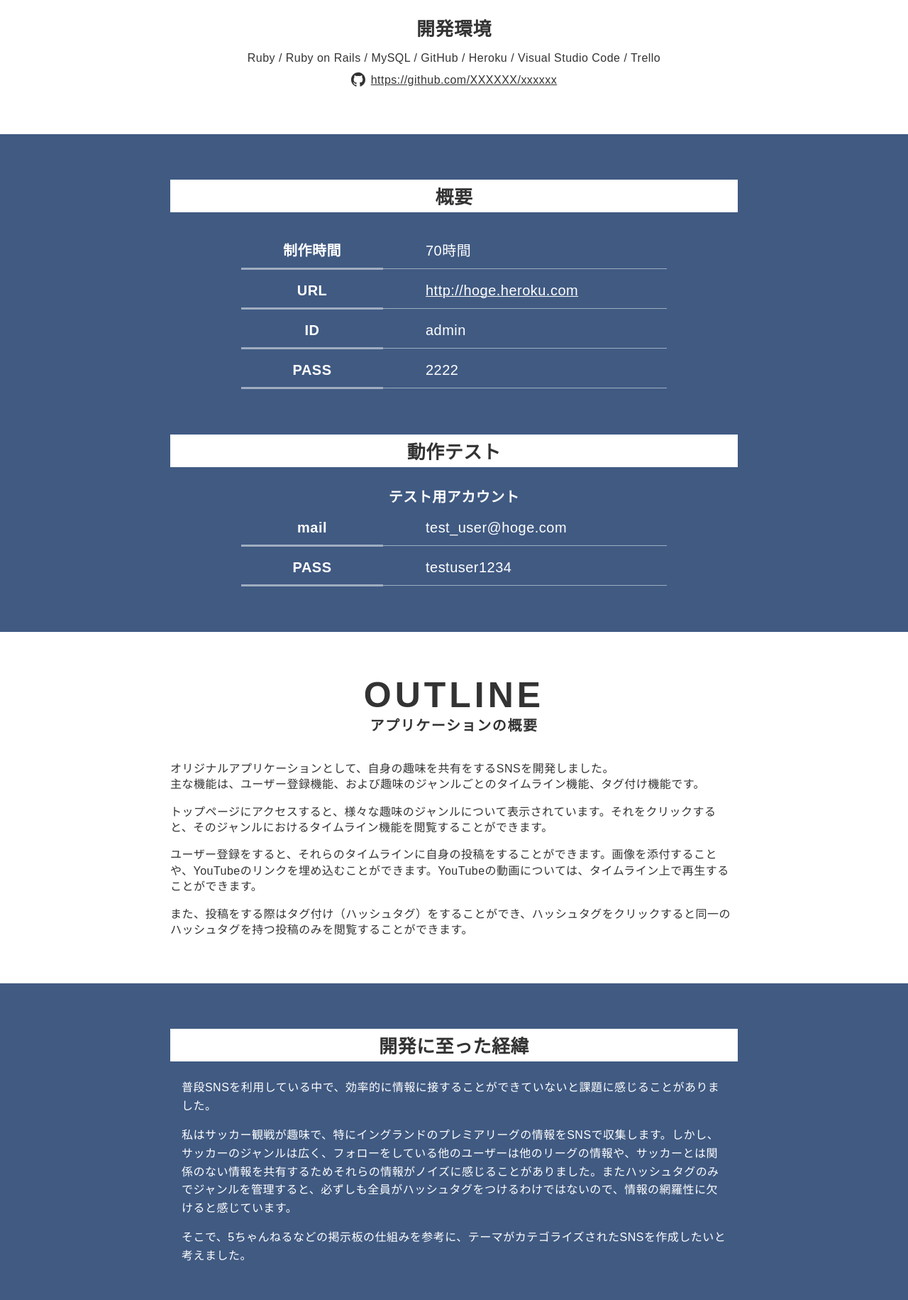
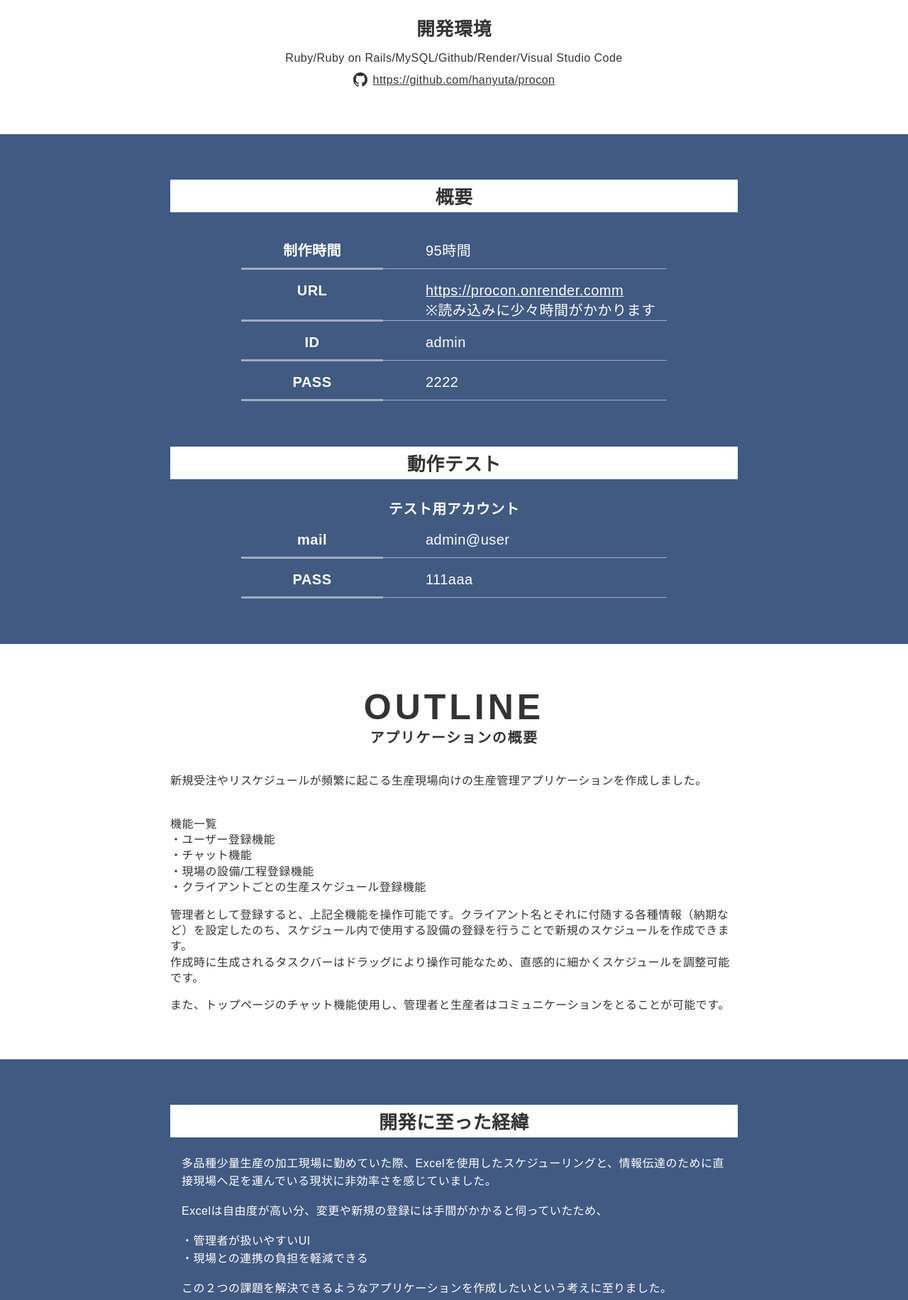
Before and after one commit to hanyuta/portfolio-site, a plain HTML site: page works/02.html in a window 1280 px wide. Shown: the part 611-2442 px from the top of the page at 71% size. Drawn offline with nearby package versions, Linux system fonts and the light colour scheme.

Commit message:
Update 02.html

```diff
--- a/works/02.html
+++ b/works/02.html
@@ -13,7 +13,7 @@
           <h1>
             <a href="../">
               <!-- 記載番号：1 -->
-              <span class="header__logo-title">Tech Taro</span>
+              <span class="header__logo-title">Taiga Hanyu</span>
               <span class="header__logo-sub">Portfolio</span>
             </a>
           </h1>
@@ -33,19 +33,19 @@
       <section class="p-work-firstview">
         <div class="section-inner">
           <!-- 記載番号：2（記載番号2は5行目にもあるので気をつけてください） -->
-          <h2>HOBCHA（趣味共有SNS）</h2>
+          <h2>ProCon(生産管理アプリケーション)</h2>
           <div class="p-work-firstview__pict obj-fit-img">
             <!-- images/02に配置した、オリジナルアプリの画像（PC版）のパスを記載する -->
             <img src="../images/work/02/pict-work02-firstview_pc.jpg" class="show-pc">
             <!-- images/02に配置した、オリジナルアプリの画像（SP版）のパスを記載する -->
-            <img src="../images/work/02/pict-work02-firstview_sp.jpg" class="show-sp">
+            <!-- <img src="../images/work/02/pict-work02-firstview_sp.jpg" class="show-sp"> -->
           </div>
           <div class="p-work-firstview__text-area">
             <h3 class="p-work-firstview__text-titile">開発環境</h3>
             <!-- 記載番号：3 -->
-            <p class="p-work-firstview__text">Ruby / Ruby on Rails / MySQL / GitHub / Heroku / Visual Studio Code / Trello</p>
+            <p class="p-work-firstview__text">Ruby/Ruby on Rails/MySQL/Github/Render/Visual Studio Code</p>
             <!-- 記載番号：4 -->
-            <p class="p-work-firstview__text-link"><a href="__URL__" target="_blank">https://github.com/XXXXXX/xxxxxx</a></p>
+            <p class="p-work-firstview__text-link"><a href="https://github.com/hanyuta/procon" target="_blank">https://github.com/hanyuta/procon</a></p>
           </div>
         </div>
       </section>
@@ -58,12 +58,12 @@
                 <tr>
                   <th>制作時間</th>
                   <!-- 記載番号：5 -->
-                  <td>70時間</td>
+                  <td>95時間</td>
                 </tr>
                 <tr>
                   <th>URL</th>
                   <!-- 記載番号：6 -->
-                  <td><a href="__URL__" target="_blank">http://hoge.heroku.com</a></td>
+                  <td><a href="https://procon.onrender.com" target="_blank">https://procon.onrender.comm</a><br>※読み込みに少々時間がかかります</td>
                 </tr>
                 <tr>
                   <th>ID</th>
@@ -84,12 +84,12 @@
                 <tr>
                   <th>mail</th>
                   <!-- 記載番号：9 -->
-                  <td>test_user@hoge.com</td>
+                  <td>admin@user</td>
                 </tr>
                 <tr>
                   <th>PASS</th>
                   <!-- 記載番号：10 -->
-                  <td>testuser1234</td>
+                  <td>111aaa</td>
                 </tr>
               </table>
             </li>
@@ -105,18 +105,27 @@
             <!-- 記載番号：11 -->
             <div class="p-work-outline__text">
               <p>
-                オリジナルアプリケーションとして、自身の趣味を共有をするSNSを開発しました。
-                <br>
-                主な機能は、ユーザー登録機能、および趣味のジャンルごとのタイムライン機能、タグ付け機能です。
+                新規受注やリスケジュールが頻繁に起こる生産現場向けの生産管理アプリケーションを作成しました。
               </p>
               <p>
-                トップページにアクセスすると、様々な趣味のジャンルについて表示されています。それをクリックすると、そのジャンルにおけるタイムライン機能を閲覧することができます。
+                <br>
+                機能一覧
+                <br>
+                ・ユーザー登録機能
+                <br>
+                ・チャット機能
+                <br>
+                ・現場の設備/工程登録機能
+                <br>
+                ・クライアントごとの生産スケジュール登録機能
               </p>
               <p>
-                ユーザー登録をすると、それらのタイムラインに自身の投稿をすることができます。画像を添付することや、YouTubeのリンクを埋め込むことができます。YouTubeの動画については、タイムライン上で再生することができます。
+                管理者として登録すると、上記全機能を操作可能です。クライアント名とそれに付随する各種情報（納期など）を設定したのち、スケジュール内で使用する設備の登録を行うことで新規のスケジュールを作成できます。
+                <br>
+                作成時に生成されるタスクバーはドラッグにより操作可能なため、直感的に細かくスケジュールを調整可能です。
               </p>
               <p>
-                また、投稿をする際はタグ付け（ハッシュタグ）をすることができ、ハッシュタグをクリックすると同一のハッシュタグを持つ投稿のみを閲覧することができます。
+                また、トップページのチャット機能使用し、管理者と生産者はコミュニケーションをとることが可能です。
               </p>
             </div>
           </div>
@@ -130,13 +139,18 @@
               <!-- 記載番号：12 -->
               <div class="p-work-about__item-block">
                 <p>
-                  普段SNSを利用している中で、効率的に情報に接することができていないと課題に感じることがありました。
+                  多品種少量生産の加工現場に勤めていた際、Excelを使用したスケジューリングと、情報伝達のために直接現場へ足を運んでいる現状に非効率さを感じていました。
                 </p>
                 <p>
-                  私はサッカー観戦が趣味で、特にイングランドのプレミアリーグの情報をSNSで収集します。しかし、サッカーのジャンルは広く、フォローをしている他のユーザーは他のリーグの情報や、サッカーとは関係のない情報を共有するためそれらの情報がノイズに感じることがありました。またハッシュタグのみでジャンルを管理すると、必ずしも全員がハッシュタグをつけるわけではないので、情報の網羅性に欠けると感じています。
+                  Excelは自由度が高い分、変更や新規の登録には手間がかかると伺っていたため、
                 </p>
                 <p>
-                  そこで、5ちゃんねるなどの掲示板の仕組みを参考に、テーマがカテゴライズされたSNSを作成したいと考えました。
+                  ・管理者が扱いやすいUI
+                  <br>
+                  ・現場との連携の負担を軽減できる
+                </p>
+                <p>
+                  この２つの課題を解決できるようなアプリケーションを作成したいという考えに至りました。
                 </p>
               </div>
             </li>
@@ -150,13 +164,10 @@
                 <!-- 記載番号：13 -->
                 <div class="p-work-about__item-block-text">
                   <p>
-                    1つ目が本アプリケーションのポイントである趣味ジャンルのカテゴライズ機能です。カテゴリー管理にはancestryというRuby gemを用い、複数改装で管理できるようにしました。また、カテゴリーを各々が作成できる機能を設けました。しかし、これにはある課題が生じ、現在は機能を取り外しています。詳細は後述します。
+                    1.チャット機能をフローティングウィンドウで実装...スケジュールを確認しつつやり取りを行う必要があるとかが得たため、チャット画面をフローティングウィンドウにて実装しました。
                   </p>
                   <p>
-                    2つ目がタイムラインのUIです。スマートフォンブラウザでの利用を考え、「スマホで見やすい」「スマホでタップしやすい」をテーマにマークアップを行い実装しました。
-                  </p>
-                  <p>
-                    いずれも、知人20名ほどに実際に利用してもらい、ユーザーヒアリングを行いながら改善を行っています。
+                    2.タスクバーのドラッグ操作...他の生産スケジュールとの調整をより行いやすくするための工夫として、Vue.jsを用い、日程のタスクバーをドラッグで調整できる機能を実装しました。
                   </p>
                 </div>
               </div>
@@ -171,15 +182,10 @@
                 <!-- 記載番号：14 -->
                 <div class="p-work-about__item-block-text">
                   <p>
-                    ActiveAdminなどを用いて、管理機能を設けたいと考えています。理由は2つあります。
+                    1.各工程/設備の負荷量確認機能...日ごとに各設備のこなさなければならない生産日程を、一覧で表示できる機能です。現場側がよりスムーズに自工程のノルマを確認し、管理者と連携をとるためです。
                   </p>
                   <p>
-                    1つ目が、SNSというサービスの特性上、不適切な投稿を削除できるようにしておく必要があるためです。
-                  </p>
-                  <p>
-                    2つ目が、趣味ジャンルの修正追加を容易に行うためです。前述のとおり、ユーザーにカテゴリーを作成する機能を設けていましたが削除をしました。これは、ユーザーが好き勝手にカテゴリーを登録できてしまうと、重複の可能性があるためです。
-                    <br>
-                    そこで、ユーザーに要望フォーム形式で修正追加したいカテゴリーを投稿をしてもらい、運営側で追加する仕組みを考えています。その運用を実現するために管理機能が必要であると考えています。
+                    2.送信済みのチャットに既読・未読の判別機能...管理者が、すでに対応済みのコメントであるかを判別しやすくするためです。管理者のみが操作できるチェックボックスを設ける必要があると考えています。
                   </p>
                 </div>
               </div>
@@ -203,7 +209,7 @@
                   <!-- 記載番号：15 -->
                   <h3>FURIMA（フリマアプリ）</h3>
                   <!-- 記載番号：16 -->
-                  <p>Ruby / Ruby on Rails / MySQL / GitHub / Heroku / Visual Studio Code / Trello</p>
+                  <p>Ruby/Ruby on Rails/MySQL/Github/AWS/Visual Studio Code</p>
                 </div>
                 <div class="p-work-others__item-btn-block">
                   <a href="01.html" class="button">More</a>
@@ -216,9 +222,9 @@
                 </div>
                 <div class="p-work-others__item-text-block">
                   <!-- 記載番号：17 -->
-                  <h3>HOBCHA（趣味共有SNS）</h3>
+                  <h3>ProCon(生産管理アプリケーション)</h3>
                   <!-- 記載番号：18 -->
-                  <p>Ruby / Ruby on Rails / MySQL / GitHub / Heroku / Visual Studio Code / Trello</p>
+                  <p>Ruby/Ruby on Rails/MySQL/Github/Render/Visual Studio Code</p>
                 </div>
                 <div class="p-work-others__item-btn-block">
                   <a href="02.html" class="button">More</a>
@@ -230,7 +236,7 @@
       </section>
     </main>
     <!-- 記載番号：1 -->
-    <footer id="footer" class="footer"><p>&copy; Taro Tech.</p></footer>
+    <footer id="footer" class="footer"><p>&copy; Taiga Hanyu.</p></footer>
     <script src="https://cdn.jsdelivr.net/npm/jquery@3/dist/jquery.min.js"></script>
     <script type="text/javascript" src="../js/ofi.min.js"></script>
     <script type="text/javascript" src="../js/script.js"></script>
```
